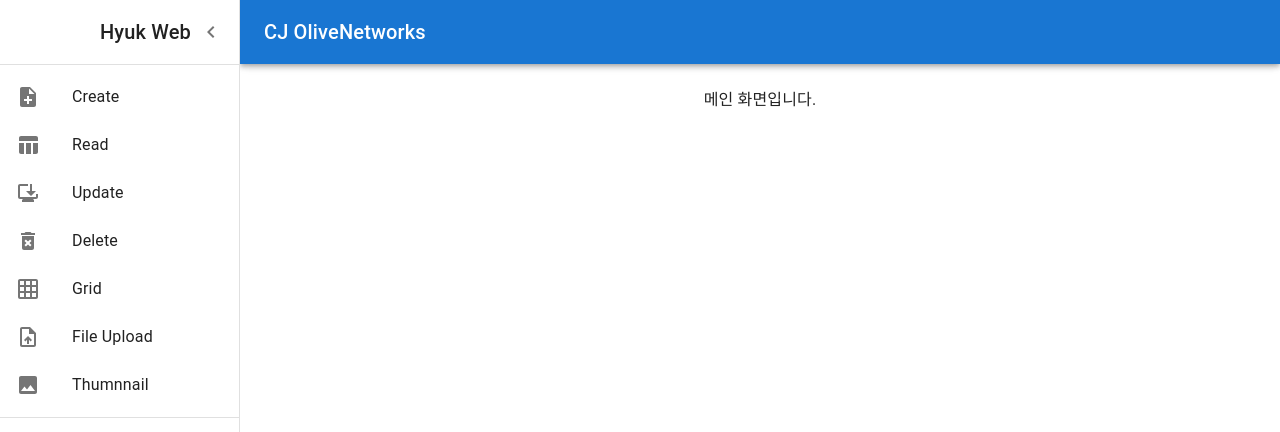
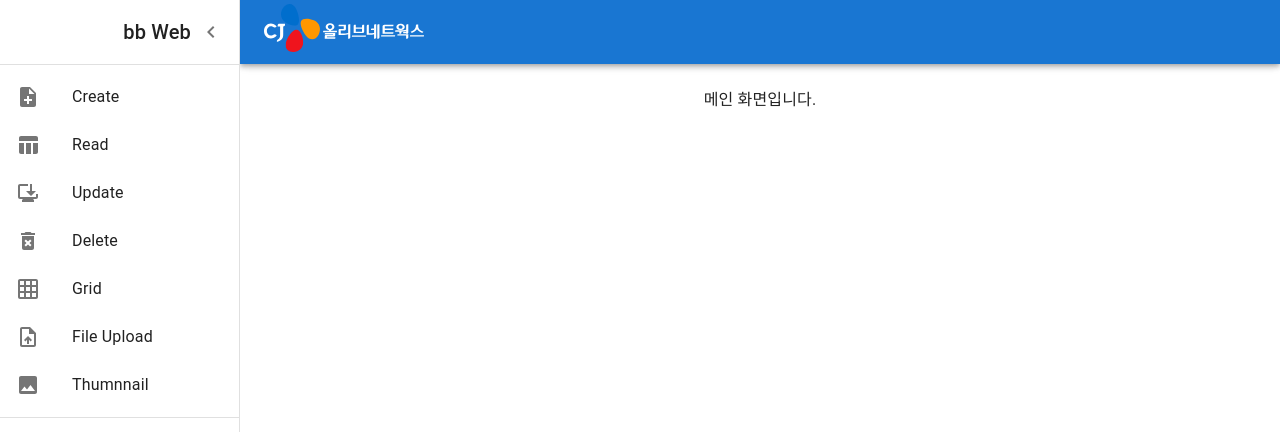
Before and after one commit to bbyuck/hyuk-web, a React (Create React App) app: page / in a window 1280 px wide. Both pictures are taken after a click on the button "open drawer". Shown: the top 432 px of the page. Built offline with nearby package versions, Linux system fonts and the light colour scheme.

Commit message:
메인 로고 변경

```diff
--- a/public/index.html
+++ b/public/index.html
@@ -22,7 +22,7 @@
       work correctly both with client-side routing and a non-root public URL.
       Learn how to configure a non-root public URL by running `npm run build`.
     -->
-  <title>CJ OliveNetworks - DevOps Team bb</title>
+  <title>CJ올리브네트웍스 - DevOps Team bb</title>
 </head>
 
 <body>
--- a/src/components/MainFrame.js
+++ b/src/components/MainFrame.js
@@ -158,7 +158,8 @@
             <MenuIcon />
           </IconButton>
           <Typography variant="h6" noWrap component="div" onClick={(e) => selectMenu(e, -1)}>
-            CJ OliveNetworks
+            {/* CJ OliveNetworks */}
+            <img src="img/logo/CJ_ONS_logo.svg" alt="CJ 올리브네트웍스" onClick={(e) => selectMenu(e, -1)} />
           </Typography>
         </Toolbar>
       </AppBar>
@@ -177,7 +178,7 @@
       >
         <DrawerHeader>
           <Typography variant="h6" noWrap component="div">
-            Hyuk Web
+            bb Web
           </Typography>
           <IconButton onClick={handleDrawerClose}>
             {theme.direction === 'ltr' ? <ChevronLeftIcon /> : <ChevronRightIcon />}
```
Also changed, not shown: public/img/logo/CJ_ONS_logo.svg (added).
